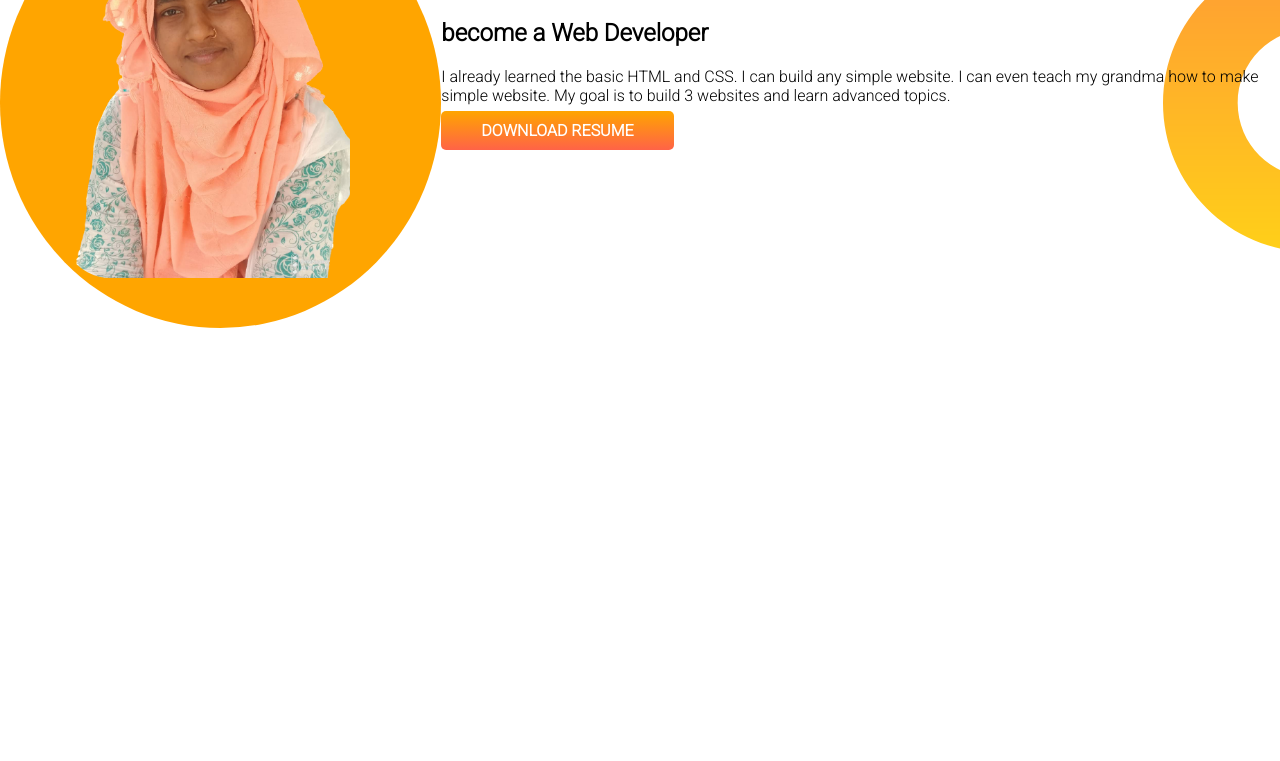
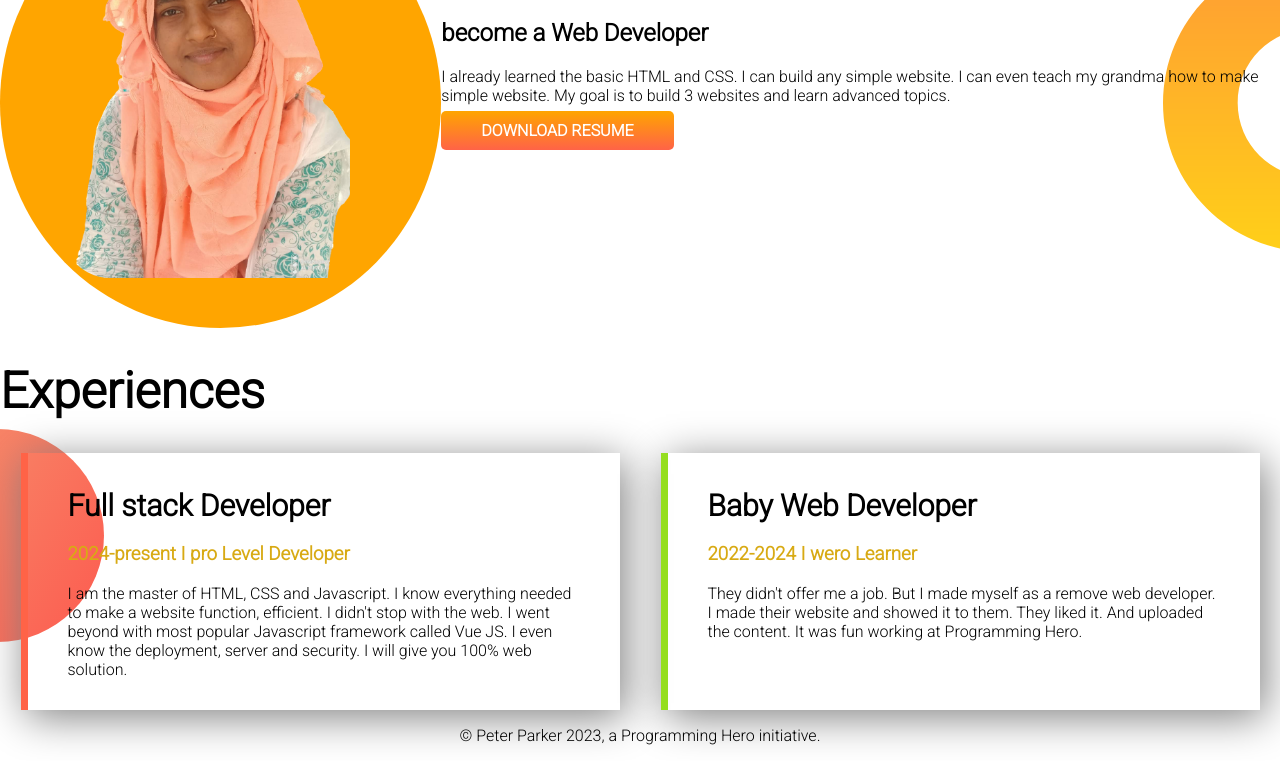
Before and after one commit to mstsabana/developer.portfolio, a plain HTML site: page index.html in a window 1280 px wide. Shown: the part 522-1283 px from the top of the page. Before the commit the page ends 850 px from the top, so only its background shows below. Drawn offline with Linux system fonts and the light colour scheme.

Commit message:
style border and added footer

```diff
--- a/index.html
+++ b/index.html
@@ -14,7 +14,7 @@
 </head>
 
 <body>
-    <section class=" top-banner">
+    <section class=" top-banner frexible-container">
         <div class="benar-text">
 
             <h1>Welcome To</h1>
@@ -35,7 +35,7 @@
 
 
     </section>
-    <section class="dream-big">
+    <section class="dream-big frexible-container">
         <div class="sabana-img">
             <img src="images/sabana2.png" alt="">
         </div>
@@ -47,8 +47,35 @@
             <a class="Link-button" target=" _blank" href="">DOWNLOAD RESUME</a>
 
         </div>
-
     </section>
+    <main class="experience-area">
+        <h1>Experiences</h1>
+        <div class="flexlbel-contalaner">
+            <div class="half-width sss">
+                <h1>Full stack Developer</h1>
+                <h3 class="orange-color">2024-present I pro Level Developer</h3>
+                <p>I am the master of HTML, CSS and Javascript. I know everything needed
+                    to make a website function,
+                    efficient. I didn't stop with the web. I went beyond
+                    with most popular Javascript framework called Vue
+                    JS. I even know the deployment, server and security.
+                    I will give you 100% web solution.</p>
+            </div>
+            <div class="half-width aaa">
+                <h1>Baby Web Developer</h1>
+                <h3 class="orange-color">2022-2024 I wero Learner</h3>
+                <p>They didn't offer me a job. But I made myself as
+                    a remove web developer. I made their website and
+                    showed it to them. They liked it.
+                    And uploaded the content. It was fun
+                    working at Programming Hero. </p>
+            </div>
+        </div>
+    </main>
+    <footer>
+        <p>© Peter Parker 2023, a Programming Hero initiative.</p>
+    </footer>
 </body>
 
+
 </html>
--- a/style.css
+++ b/style.css
@@ -11,6 +11,7 @@ h1 {
 
 .orange-color {
     color: rgb(216, 170, 20);
+
 }
 
 section {
@@ -52,6 +53,21 @@ section {
 
 }
 
+.experience-area {
+    background-image: url(images/exp-bg.png);
+    background-repeat: no-repeat;
+    background-position: left;
+}
+
+.experience-item {
+    width: 40px;
+    margin-left: 5%;
+    margin-right: 5%;
+    padding-left: 20px;
+    box-shadow: 10px 10px 40px gray;
+
+}
+
 .sabana-img {
     background-color: orange;
     width: 700px;
@@ -66,3 +82,34 @@ section {
     width: 400;
 
 }
+
+.half-width {
+    width: 40%;
+}
+
+.half-width h1 {
+    font-size: 30px;
+}
+
+.sss {
+    border-left: 7px solid tomato;
+    box-shadow: 5px 7px 40px gray;
+    padding: 15px 40px;
+
+}
+
+.aaa {
+    border-left: 7px solid rgb(149, 222, 31);
+    box-shadow: 5px 7px 40px gray;
+    padding: 15px 40px;
+
+}
+
+.flexlbel-contalaner {
+    display: flex;
+    justify-content: space-around;
+}
+
+footer p {
+    text-align: center;
+}
```
